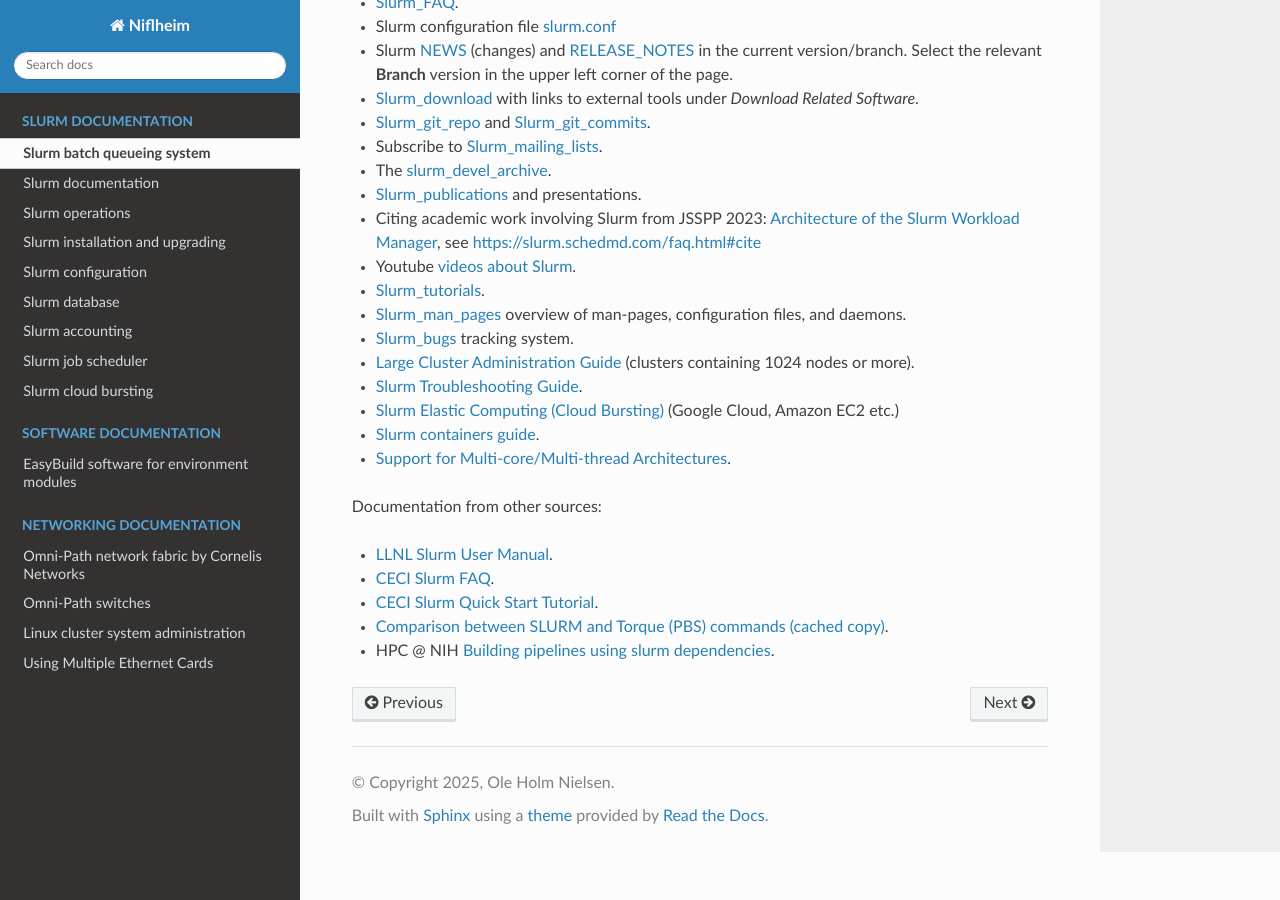
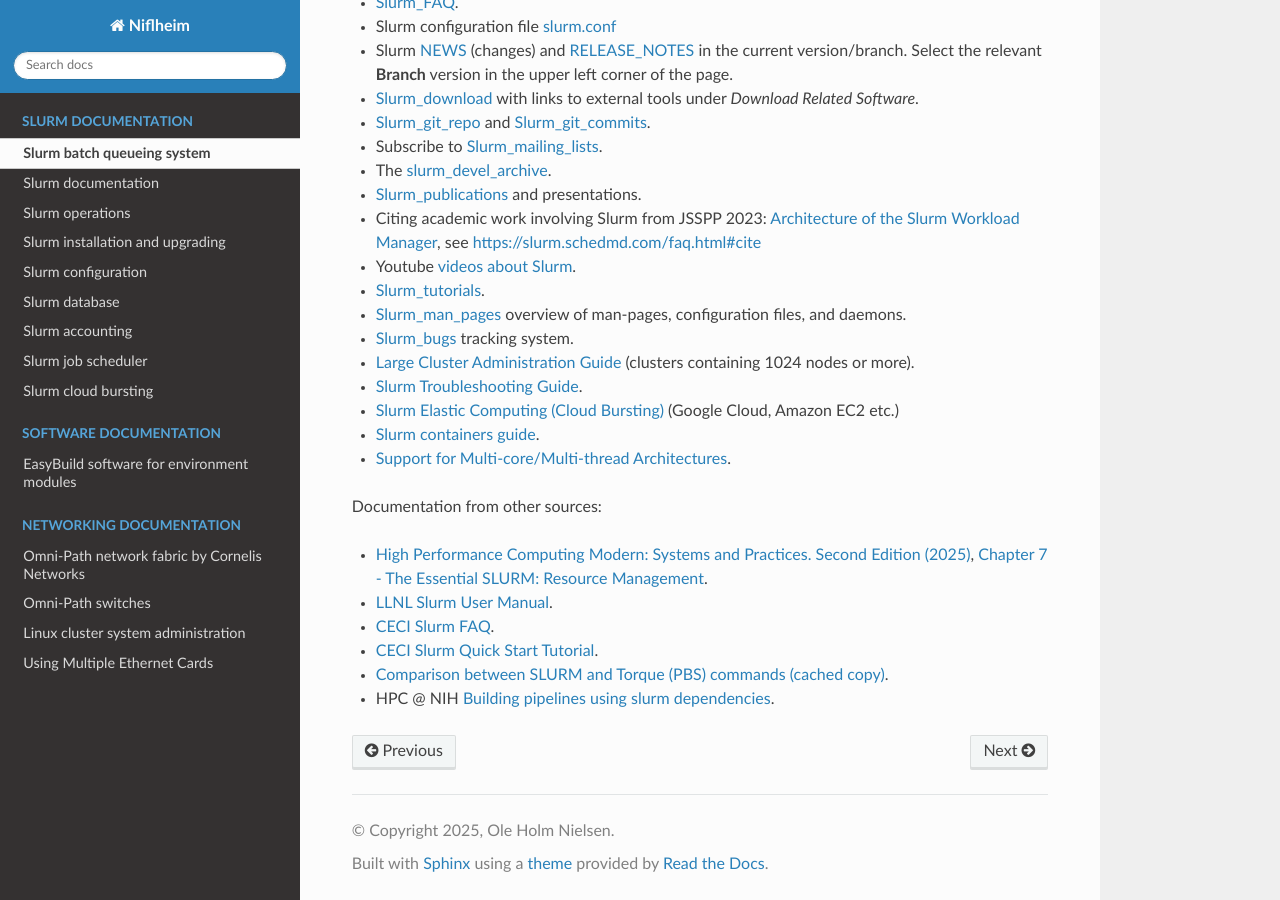
Before and after one commit to OleHolmNielsen/Niflheim_system, a Sphinx documentation site: the page built from docs/SLURM.rst, in a window 1280 px wide and 900 px high, scrolled down 974 px. Built offline with Sphinx 7.4.7 and the Read the Docs theme 3.1.0, drawn with Linux system fonts in a browser that asks for light colours.

Commit message:
Added reference to High Performance Computing Modern: Systems and Practices. Second Edition (2025)

```diff
--- a/docs/SLURM.rst
+++ b/docs/SLURM.rst
@@ -69,6 +69,8 @@ Documentation from SchedMD_ about Slurm_:
 
 Documentation from other sources:
 
+* `High Performance Computing Modern: Systems and Practices. Second Edition (2025) <https://www.sciencedirect.com/book/9780128230350/high-performance-computing>`_,
+  `Chapter 7 - The Essential SLURM: Resource Management <https://www.sciencedirect.com/science/article/abs/pii/B9780128230350000079>`_.
 * `LLNL Slurm User Manual <https://hpc.llnl.gov/banks-jobs/running-jobs/slurm-user-manual>`_.
 * `CECI Slurm FAQ <https://www.ceci-hpc.be/slurm_faq.html>`_.
 * `CECI Slurm Quick Start Tutorial <https://www.ceci-hpc.be/slurm_tutorial.html>`_.
```
